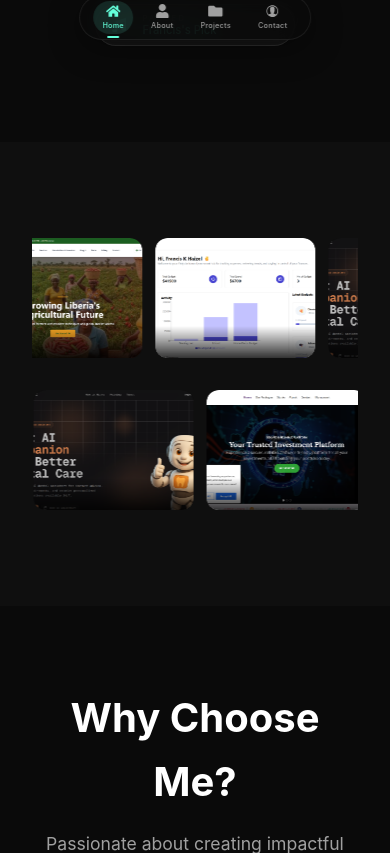
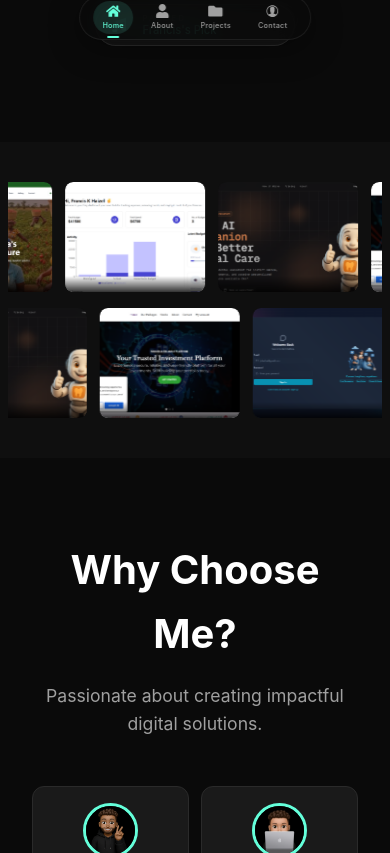
Before and after one commit to Franbeko/myportfolio, a React (Vite) app: page / in a window 390 px wide. Shown: the part 791-1644 px from the top of the page. Built offline with nearby package versions, Linux system fonts and the light colour scheme; the HTML template or start-up script is replaced by a standard one.

Commit message:
Fix mobile responsiveness: Marquee slider and projects section

```diff
--- a/index.html
+++ b/index.html
@@ -2,9 +2,9 @@
 <html lang="en">
   <head>
     <meta charset="UTF-8" />
-    <link rel="icon" type="image/svg+xml" href="/francis-memoji.png" />
+    <link rel="icon" type="image/svg+xml" href="/memojis/francis-memoji.png" />
     <meta name="viewport" content="width=device-width, initial-scale=1.0" />
-    <title>Francis Kojo Haizel | Fullstack Developer</title>
+    <title>Francis Kojo Haizel | Fullstack Developer | WordPress Development</title>
   </head>
   <body>
     <div id="root"></div>
--- a/src/index.css
+++ b/src/index.css
@@ -2467,7 +2467,214 @@ section {
 }
 
 /* ============================================
-   RESPONSIVE
+   MARQUEE MOBILE RESPONSIVE
+   ============================================ */
+@media (max-width: 768px) {
+  .marquee-slider {
+    padding: 3rem 1rem;
+  }
+
+  .marquee-item {
+    flex: 0 0 200px;
+    height: 150px;
+  }
+
+  .marquee-track {
+    gap: 1rem;
+  }
+
+  .marquee-left {
+    animation-duration: 20s;
+  }
+
+  .marquee-right {
+    animation-duration: 20s;
+  }
+
+  .marquee-title {
+    font-size: 0.75rem;
+  }
+}
+
+@media (max-width: 480px) {
+  .marquee-slider {
+    padding: 2rem 0.5rem;
+  }
+
+  .marquee-wrapper {
+    padding: 0.5rem 0;
+  }
+
+  .marquee-item {
+    flex: 0 0 140px;
+    height: 110px;
+    border-radius: 8px;
+  }
+
+  .marquee-track {
+    gap: 0.8rem;
+  }
+
+  .marquee-left {
+    animation-duration: 15s;
+  }
+
+  .marquee-right {
+    animation-duration: 15s;
+  }
+
+  .marquee-overlay {
+    padding: 0.5rem;
+  }
+
+  .marquee-title {
+    font-size: 0.6rem;
+  }
+
+  .marquee-image-wrapper {
+    border-radius: 8px;
+  }
+}
+
+/* ============================================
+   PROJECTS MOBILE RESPONSIVE
+   ============================================ */
+@media (max-width: 768px) {
+  .projects-section {
+    padding: 3rem 1rem;
+  }
+
+  .projects-slider-wrapper {
+    gap: 1rem;
+  }
+
+  .projects-slider-btn {
+    width: 36px;
+    height: 36px;
+    font-size: 0.8rem;
+  }
+
+  .projects-slider-track {
+    min-height: 380px;
+  }
+
+  .project-card {
+    max-width: 100%;
+  }
+
+  .project-image-container {
+    height: 200px;
+  }
+
+  .project-info {
+    padding: 1rem;
+  }
+
+  .project-title {
+    font-size: 1rem;
+  }
+
+  .project-description {
+    font-size: 0.85rem;
+    margin-bottom: 0.8rem;
+  }
+
+  .project-tech-stack {
+    gap: 0.3rem;
+  }
+
+  .project-tech-tag {
+    font-size: 0.65rem;
+    padding: 0.2rem 0.6rem;
+  }
+
+  .project-links {
+    flex-direction: column;
+    gap: 0.8rem;
+  }
+
+  .project-link {
+    padding: 0.5rem 1rem;
+    font-size: 0.8rem;
+    justify-content: center;
+  }
+}
+
+@media (max-width: 480px) {
+  .projects-section {
+    padding: 2rem 0.5rem;
+  }
+
+  .projects-slider-wrapper {
+    gap: 0.5rem;
+  }
+
+  .projects-slider-btn {
+    width: 30px;
+    height: 30px;
+    font-size: 0.7rem;
+  }
+
+  .projects-slider-track {
+    min-height: 320px;
+  }
+
+  .project-card {
+    border-radius: 8px;
+  }
+
+  .project-image-container {
+    height: 160px;
+  }
+
+  .project-title {
+    font-size: 0.9rem;
+  }
+
+  .project-description {
+    font-size: 0.8rem;
+  }
+
+  .project-tech-tag {
+    font-size: 0.55rem;
+    padding: 0.15rem 0.5rem;
+  }
+
+  .project-link {
+    padding: 0.4rem 0.8rem;
+    font-size: 0.7rem;
+  }
+
+  .project-info {
+    padding: 0.8rem;
+  }
+
+  .project-overlay {
+    background: rgba(0, 0, 0, 0.85);
+  }
+
+  .project-links {
+    flex-direction: column;
+    gap: 0.6rem;
+  }
+
+  .projects-slider-dots {
+    gap: 0.6rem;
+    margin-top: 0.8rem;
+  }
+
+  .projects-slider-dots .dot {
+    width: 8px;
+    height: 8px;
+  }
+
+  .projects-slider-dots .dot.active {
+    width: 24px;
+  }
+}
+
+/* ============================================
+   RESPONSIVE (Existing)
    ============================================ */
 @media (max-width: 1024px) {
   .tech-stack-grid {
@@ -2667,27 +2874,6 @@ section {
     font-size: 0.9rem;
   }
 
-  .marquee-item {
-    flex: 0 0 200px;
-    height: 150px;
-  }
-
-  .marquee-track {
-    gap: 1rem;
-  }
-
-  .marquee-left {
-    animation-duration: 20s;
-  }
-
-  .marquee-right {
-    animation-duration: 20s;
-  }
-
-  .marquee-title {
-    font-size: 0.8rem;
-  }
-
   .value-grid {
     grid-template-columns: repeat(auto-fit, minmax(180px, 1fr));
     gap: 1rem;
@@ -2823,38 +3009,6 @@ section {
 
   .about-stat-number {
     font-size: 2rem;
-  }
-
-  /* Projects Section Responsive */
-  .projects-slider-wrapper {
-    gap: 1rem;
-  }
-
-  .projects-slider-btn {
-    width: 36px;
-    height: 36px;
-    font-size: 0.8rem;
-  }
-
-  .projects-slider-track {
-    min-height: 380px;
-  }
-
-  .project-image-container {
-    height: 200px;
-  }
-
-  .project-link {
-    padding: 0.6rem 1.2rem;
-    font-size: 0.85rem;
-  }
-
-  .project-title {
-    font-size: 1.1rem;
-  }
-
-  .project-description {
-    font-size: 0.9rem;
   }
 
   /* FAQ Section Responsive */
@@ -2991,27 +3145,6 @@ section {
 }
 
 @media (max-width: 480px) {
-  .marquee-item {
-    flex: 0 0 160px;
-    height: 120px;
-  }
-
-  .marquee-track {
-    gap: 0.8rem;
-  }
-
-  .marquee-left {
-    animation-duration: 15s;
-  }
-
-  .marquee-right {
-    animation-duration: 15s;
-  }
-
-  .marquee-title {
-    font-size: 0.7rem;
-  }
-
   .value-grid {
     grid-template-columns: 1fr 1fr;
     gap: 0.8rem;
@@ -3126,53 +3259,6 @@ section {
   .resume-btn {
     padding: 0.5rem 1.2rem;
     font-size: 0.8rem;
-  }
-
-  /* Projects Section Responsive */
-  .projects-slider-wrapper {
-    gap: 0.5rem;
-  }
-
-  .projects-slider-btn {
-    width: 32px;
-    height: 32px;
-    font-size: 0.7rem;
-  }
-
-  .projects-slider-track {
-    min-height: 320px;
-  }
-
-  .project-image-container {
-    height: 180px;
-  }
-
-  .project-links {
-    flex-direction: column;
-    gap: 0.8rem;
-  }
-
-  .project-link {
-    padding: 0.5rem 1rem;
-    font-size: 0.8rem;
-    justify-content: center;
-  }
-
-  .project-info {
-    padding: 1.2rem;
-  }
-
-  .project-title {
-    font-size: 1rem;
-  }
-
-  .project-description {
-    font-size: 0.85rem;
-  }
-
-  .project-tech-tag {
-    font-size: 0.65rem;
-    padding: 0.2rem 0.6rem;
   }
 
   /* FAQ Section Responsive */
```
